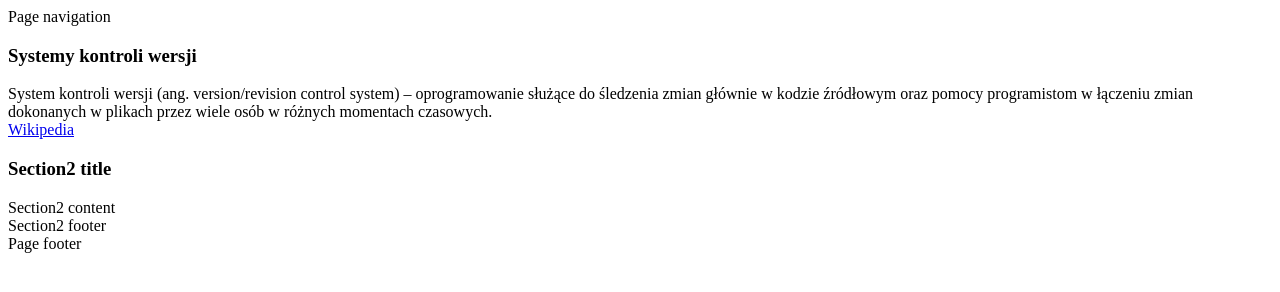
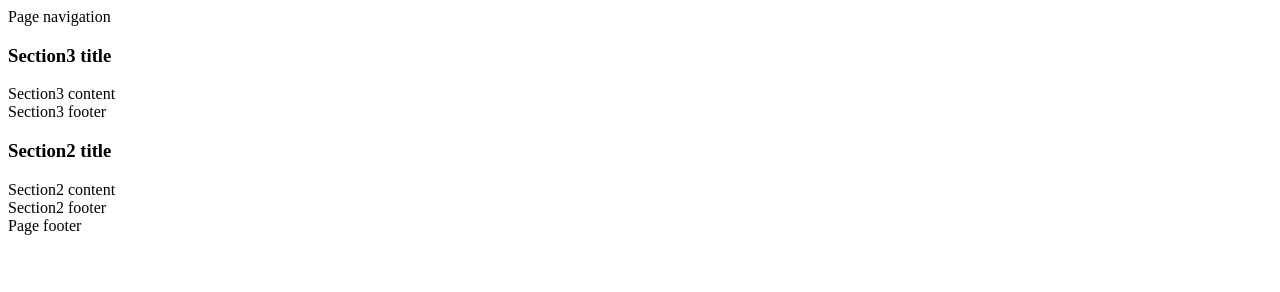
Before and after one commit to luzac4/iislabpio_164500, a plain HTML site: page index.html in a window 1280 px wide. Drawn offline with Linux system fonts and the light colour scheme.

Commit message:
zmiana naglowka <section>

```diff
--- a/index.html
+++ b/index.html
@@ -7,15 +7,15 @@
                 <nav class="navbar">
                         Page navigation
                 </nav>
-                <section id="section1" class="panel panel-default">
+                <section id="section3" class="panel panel-default">
 					<div class="panel-heading">
-                         <h3 class="panel-title">Systemy kontroli wersji</h3>
+						<h3 class="panel-title">Section3 title</h3>
 					</div>
 					<div class="panel-body">
-                         System kontroli wersji (ang. version/revision control system) – oprogramowanie służące do śledzenia zmian głównie w kodzie źródłowym oraz pomocy programistom w łączeniu zmian dokonanych w plikach przez wiele osób w różnych momentach czasowych.
+						Section3 content
 					</div>
 					<footer class="panel-footer">
-                                <a href="http://pl.wikipedia.org/wiki/System_kontroli_wersji">Wikipedia</a>
+                        Section3 footer
 					</footer>
 				</section>
                 <section id="section2" class="panel panel-default">
```
Lines whose indentation alone changed are shown as unchanged.
